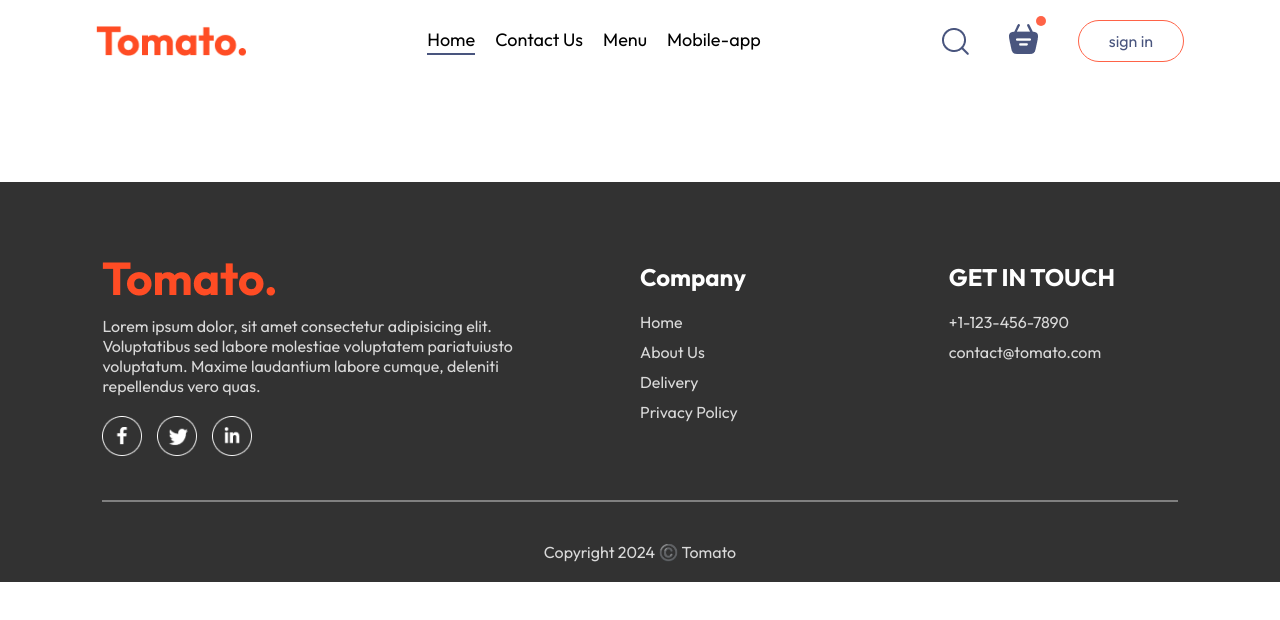
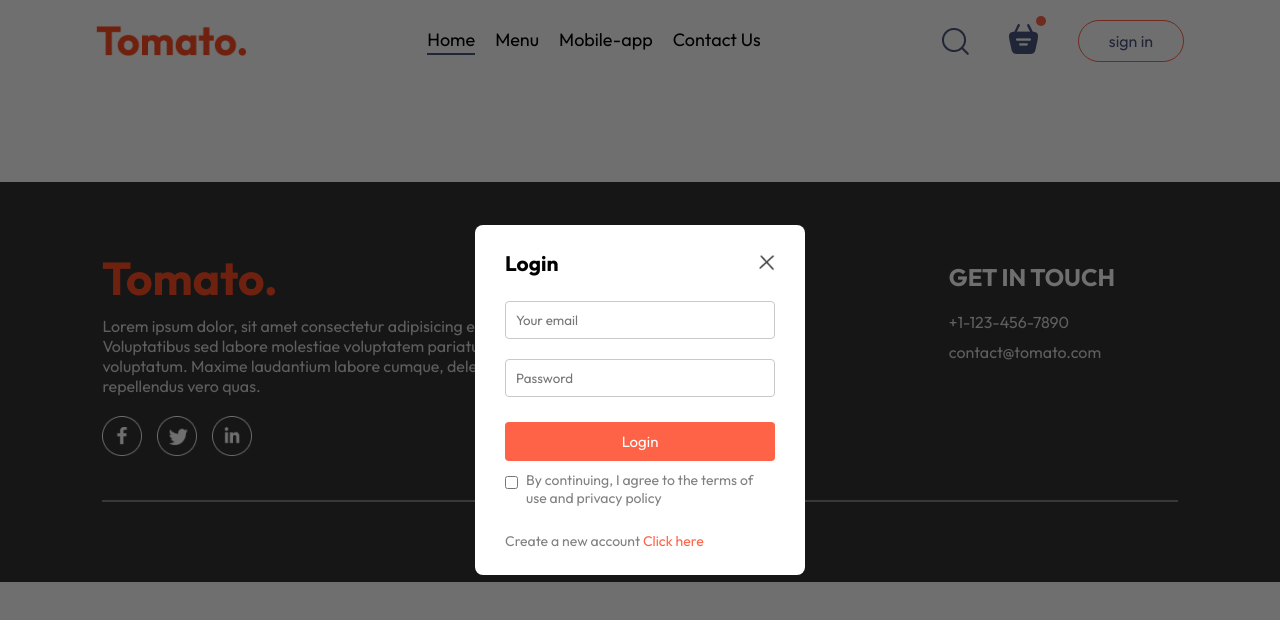
Before and after one commit to puneetuttam/Food-Del, a React (Vite) app: page /order in a window 1280 px wide. Both pictures are taken after a click on the button "sign in". Shown: the top 620 px of the page. Built offline with nearby package versions, Linux system fonts and the light colour scheme.

Commit message:
Sign Up page Created

```diff
--- a/src/App.jsx
+++ b/src/App.jsx
@@ -4,12 +4,17 @@
 import Home from './pages/Home/Home.jsx'
 import PlaceOrder from './pages/PlaceOrder/PlaceOrder.jsx'
 import Footer from "./components/Footer/Footer.jsx";
+import { useState } from "react";
+import LoginPopup from "./components/LoginPopup/LoginPopup.jsx";
 
 const App = () => {
+
+  const [showLogin,setShowLogin]=useState(false)
   return (
     <>
+    {showLogin?<LoginPopup setShowLogin={setShowLogin}></LoginPopup>:<></>}
     <div className="app">
-      <Navbar />
+      <Navbar setShowLogin={setShowLogin} />
       <Routes>
         <Route path="/" element={<Home/>} />
         <Route path="/cart" element={<Cart />} />
--- a/src/components/ExploreMenu/ExploreMenu.css
+++ b/src/components/ExploreMenu/ExploreMenu.css
@@ -54,3 +54,10 @@
   padding: 2px;
 
 }
+
+@media (max-width:1050px) {
+  .explore-menu-text{
+    max-width: 100%;
+    font-size: 14px;
+  }
+}
--- a/src/components/Footer/Footer.css
+++ b/src/components/Footer/Footer.css
@@ -50,3 +50,16 @@
   background-color: grey;
   border: none;
 }
+
+
+@media(max-width :750px){
+  .footer-content{
+    display: flex;
+    flex-direction: column;
+    gap: 35px;
+  }
+
+  .footer-copyright{
+    text-align: center;
+  }
+}
--- /dev/null
+++ b/src/components/LoginPopup/LoginPopup.css
@@ -0,0 +1,75 @@
+.login-popup{
+  position: absolute;
+  z-index: 1;
+  width: 100%;
+  height: 100%;
+  display: grid;
+  background-color: #00000090;
+}
+
+.login-popup-container{
+  place-self: center;
+  width: max(23vw,330px);
+  color: #808080;
+  background-color: white;
+  display: flex;
+  flex-direction: column;
+  gap: 25px;
+  padding:  25px 30px;
+  border-radius: 8px;
+  font-size: 14px;
+  animation: fadeIn 0.5s;
+}
+
+.login-popup-title{
+  display: flex;
+  justify-content: space-between;
+  align-items: center;
+  color: black;
+
+}
+
+.login-popup-title img{
+  cursor: pointer;
+  width: 16px;
+}
+.login-popup-inputs{
+  display: flex;
+  flex-direction: column;
+  gap: 20px;
+}
+
+.login-popup-inputs input{
+  outline: none;
+  border: 1px solid #c9c9c9;
+  padding: 10px;
+  border-radius: 4px;
+}
+
+.login-popup-container button{
+  border: none;
+  padding: 10px;
+  border-radius: 4px;
+  background-color: tomato;
+  color: white;
+  font-size: 15px;
+  cursor: pointer;
+
+}
+
+.login-popup-condition{
+  display: flex;
+  align-items: start;
+  gap: 8px;
+  margin-top: -15px;
+}
+
+.login-popup-condition input{
+  margin-top: 5px;
+}
+
+.login-popup p span{
+  color: tomato;
+  font-size: 500;
+  cursor: pointer;
+}
--- /dev/null
+++ b/src/components/LoginPopup/LoginPopup.jsx
@@ -0,0 +1,58 @@
+import { useState } from "react";
+import "./LoginPopup.css";
+import { assets } from "../../assets/assets";
+
+const LoginPopup = ({ setShowLogin }) => {
+  const [currState, setCurrState] = useState("Login");
+  return (
+    <div className="login-popup">
+      <form className="login-popup-container">
+        <div className="login-popup-title">
+          <h2>{currState}</h2>
+          <img
+            onClick={() => {
+              setShowLogin(false);
+            }}
+            src={assets.cross_icon}
+            className=""
+          />
+        </div>
+        <div className="login-popup-inputs">
+          {currState==="Login"?<></>:<input type="text" placeholder="Your Name" required></input>}
+          <input type="email" placeholder="Your email" required></input>
+          <input type="password" placeholder="Password" required></input>
+        </div>
+        <button>{currState === "Sign Up" ? "Create account" : "Login"}</button>
+        <div className="login-popup-condition">
+          <input type="checkbox" required></input>
+          <p>By continuing, I agree to the terms of use and privacy policy </p>
+        </div>
+        {currState === "Login" ? (
+          <p>
+            Create a new account{" "}
+            <span
+              onClick={() => {
+                setCurrState("Sign Up");
+              }}
+            >
+              Click here
+            </span>
+          </p>
+        ) : (
+          <p>
+            Already have an account?
+            <span
+              onClick={() => {
+                setCurrState("Login");
+              }}
+            >
+              Login here
+            </span>
+          </p>
+        )}
+      </form>
+    </div>
+  );
+};
+
+export default LoginPopup;
--- a/src/components/Navbar/Navbar.jsx
+++ b/src/components/Navbar/Navbar.jsx
@@ -1,17 +1,18 @@
 import { useState } from "react";
 import { assets } from "../../assets/assets";
 import "./Navbar.css";
-const Navbar = () => {
+import { Link } from "react-router-dom";
+const Navbar = ({setShowLogin}) => {
 
   const [menu,setMenu]=useState("home");
 
   return <div className="navbar">
     <img src={assets.logo} alt="" className="logo"/>
     <ul className="navbar-menu">
-      <li onClick={()=>{setMenu("home")}} className={menu==="home"?"active":""}>Home</li>
-      <li onClick={()=>{setMenu("contact-us")}} className={menu=='contact-us'?"active":""}>Contact Us</li>
-      <li onClick={()=>{setMenu("menu")}} className={menu=='menu'?"active":""}>Menu</li>
-      <li onClick={()=>{setMenu("mobile-app")}} className={menu=='mobile-app'?"active":""}>Mobile-app</li>
+      <Link to="/" onClick={()=>{setMenu("home")}} className={menu==="home"?"active":""}>Home</Link>
+      <a href='#explore-menu' onClick={()=>{setMenu("menu")}} className={menu=='menu'?"active":""}>Menu</a>
+      <a href='#app-download' onClick={()=>{setMenu("mobile-app")}} className={menu=='mobile-app'?"active":""}>Mobile-app</a>
+      <a href='#footer'  onClick={()=>{setMenu("contact-us")}} className={menu=='contact-us'?"active":""}>Contact Us</a>
     </ul>
     <div className="navbar-right">
       <img src={assets.search_icon} alt=""/>
@@ -19,7 +20,7 @@
         <img src={assets.basket_icon} alt=""/>
         <div className="dot"></div>
       </div>
-      <button>sign in</button>
+      <button onClick={()=>{setShowLogin(true)}}>sign in</button>
     </div>
 
   </div>;
--- a/src/index.css
+++ b/src/index.css
@@ -5,6 +5,7 @@
   margin:0;
   box-sizing: border-box;
   font-family: Outfit;
+  scroll-behavior: smooth;
 }
 
 body{
```
